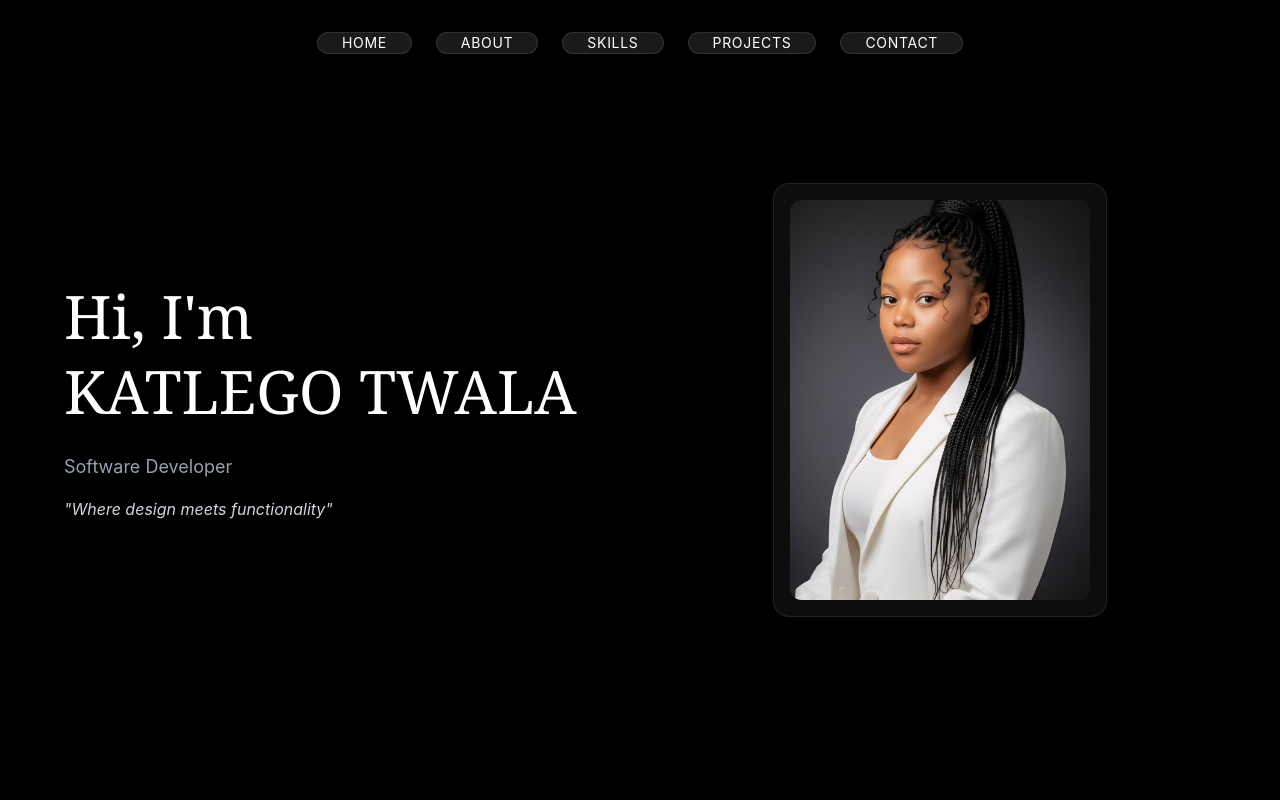
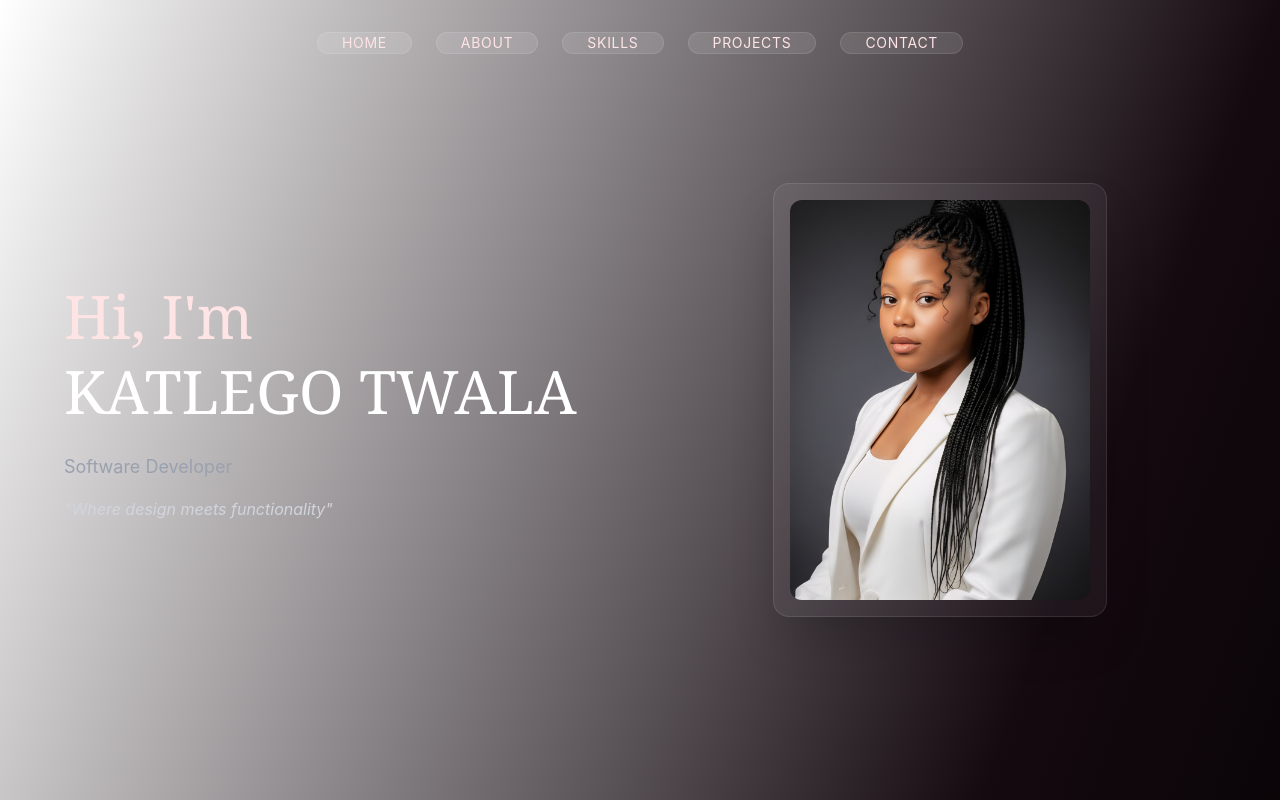
Before and after one commit to kattdevs/React-project, a React (Vite) app in the folder my-react-app/: page / in a window 1280 px wide. Shown: the top 800 px of the page. Built offline with nearby package versions, Linux system fonts and the light colour scheme.

Commit message:
changed my background

```diff
--- a/my-react-app/src/App.jsx
+++ b/my-react-app/src/App.jsx
@@ -8,7 +8,7 @@
 
 function App() {
   return (
-    <div className="min-h-screen bg-black text-white">
+    <div className="min-h-screen bg-gradient-to-br from- [#1a0f14] via-[#140a10] to-black text-rose-100 ">
       <Navbar />
       <Home />
       <About />
```
